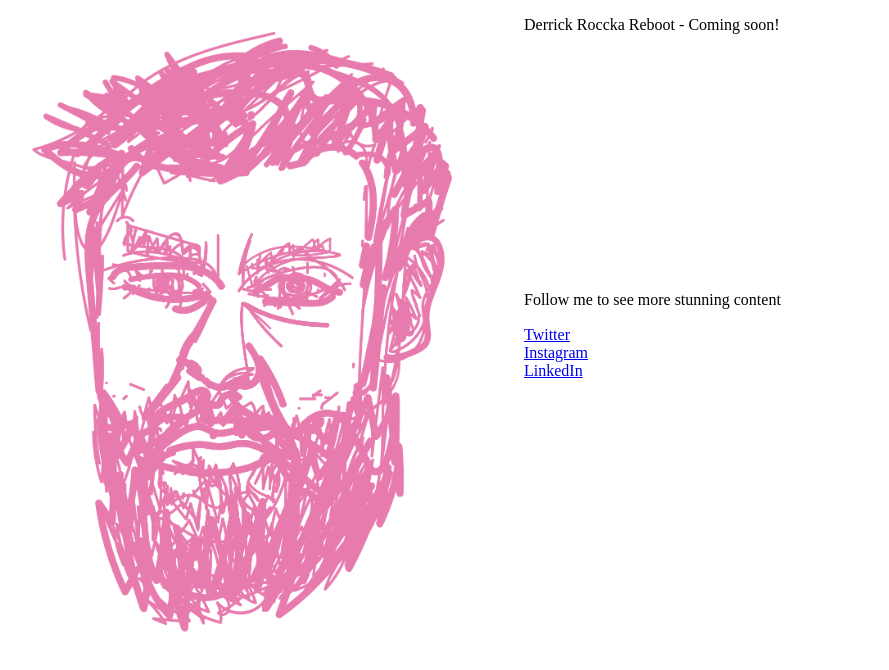
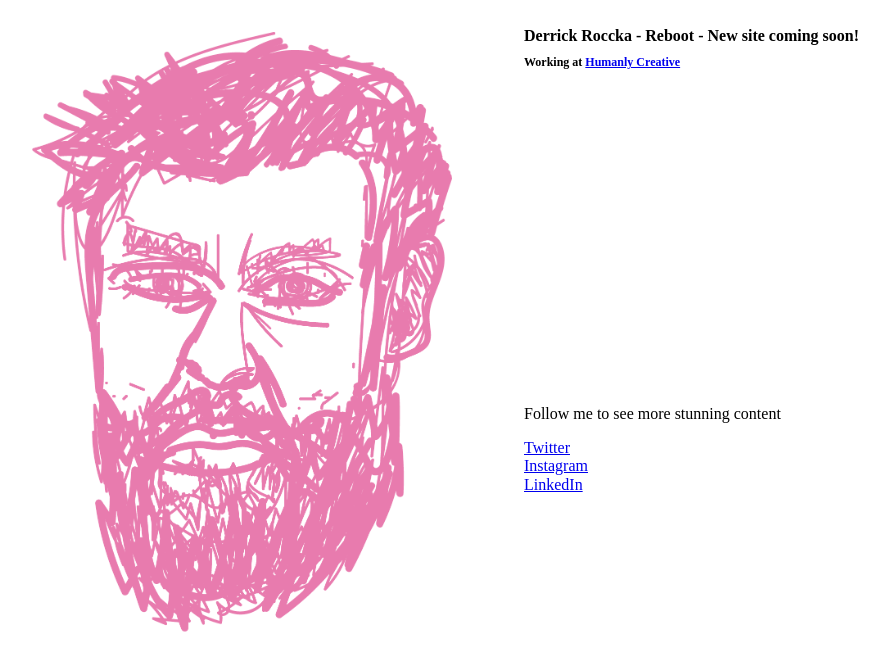
Before and after one commit to derrickroccka/derrickroccka-reboot-provisional, a website: page index.html in a window 1280 px wide. Shown: the whole page, without its empty margins (24-913 px from the left). Drawn offline with nearby package versions, Linux system fonts and the light colour scheme.

Commit message:
Modified some texts
+Styles for header h1 and h2

```diff
--- a/index.html
+++ b/index.html
@@ -26,13 +26,20 @@
             </figure>
             <figure id="happy" class="face happy hidden">
                 <img src="/images/happy.png" alt="Derrick Roccka is a happy boy! (and also a little bit jerkface)">
-                <figcaption style="text-align: center; width: 100%">Jerkfacing myself since 1990</figcaption>
+                <figcaption style="text-align: center; width: 100%">"Jerkfacing" myself since 1990</figcaption>
             </figure>
         </section>
         <section class="right">
-            <header>Derrick Roccka Reboot - Coming soon!</header>
+            <header>
+                <h1>Derrick Roccka - Reboot - New site coming soon!</h1>
+                <h2>Working at <a href="http://www.humanlycreative.studio" alt="Humanly Creative website">Humanly Creative</a></h2>
+            </header>
+
             <article>
-                <span>Follow me to see more stunning content</span>
+                <p>
+                    <span>Follow me to see more stunning content</span>
+                </p>
+
                 <p>
                     <ul>
                         <li><a href="https://twitter.com/DerrickRoccka" alt="Derrick Roccka's twitter account">Twitter</a></li>
--- a/styles.css
+++ b/styles.css
@@ -1,7 +1,14 @@
 html, body{
     overflow-x: hidden;
+    font-size: 16px;
 }
+header h1{
+    font-size: 1rem;
 
+}
+header h2{
+    font-size: 0.75rem;
+}
 .face, .face img{
     width: 420px;
 }
```
